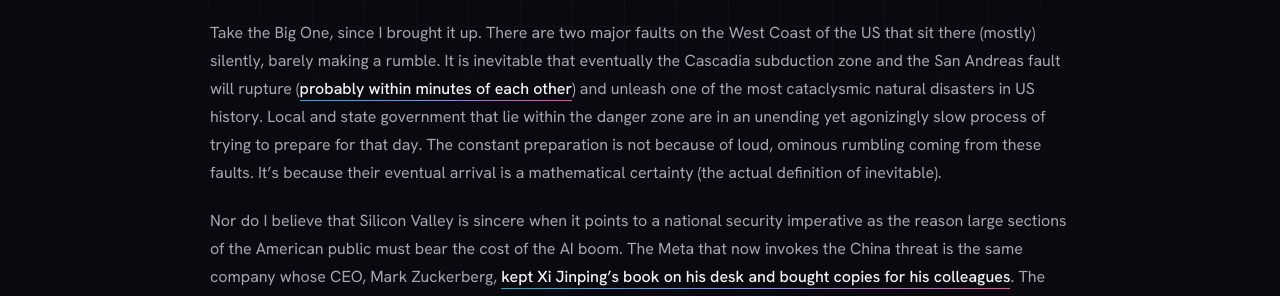
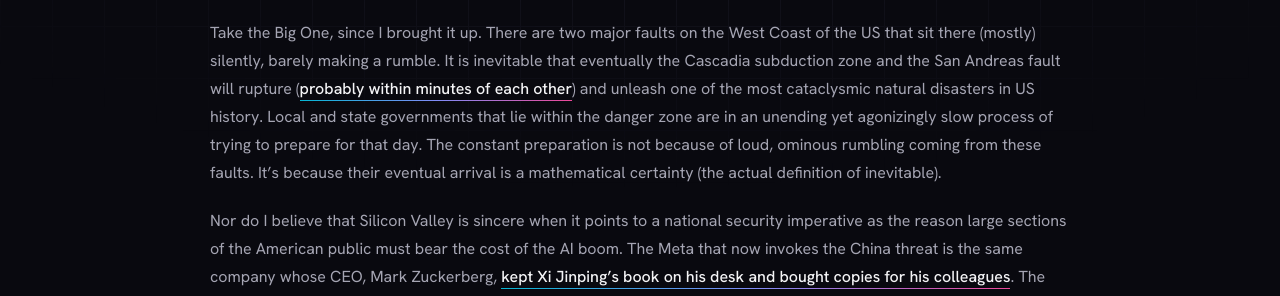
Before and after one commit to chriswebb09/chriswebb09.github.io, a Jekyll site: the page built from _posts/2026-09-30-our-ai-reality.markdown, in a window 1280 px wide and 900 px high, scrolled down 2339 px. Shown: the part 182-478 px from the top of the window. Built offline with Jekyll 4.4.1, drawn with Linux system fonts in a browser that asks for light colours; nearby versions of some CDN libraries; some of the changed text lies outside the part shown.

Commit message:
Fix "governments" and stray "as" in AI essay
Co-Authored-By: Claude Opus 5.5 <noreply@anthropic.com>
Claude-Session: https://claude.ai/code/session_01CpJoGS856WmBYBPDcSzYvV

```diff
--- a/_posts/2026-09-30-our-ai-reality.markdown
+++ b/_posts/2026-09-30-our-ai-reality.markdown
@@ -42,7 +42,7 @@ written without you, along with profound anger.
 There's something sinister, cynical, and faintly ridiculous in the amount of effort that has gone into forcing a sense of inevitability onto the "AI boom." Just to state the obvious, something that is truly inevitable does not need to loudly insist that it is inevitable. Its inevitability is self-evident. The obvious objection is that plenty of real things get insisted on loudly. Nobody thinks the Big One is fake because Oregon
 won't stop running earthquake and tsunami drills. But notice who's doing the insisting. The tsunami warnings come from people who get nothing out of being believed except a slightly less catastrophic catastrophe. The AI inevitability campaign comes from the people who get rich if you believe it. If you have to insist on it, and you get paid when people buy it, you're just faking it until you make it.
 
-Take the Big One, since I brought it up. There are two major faults on the West Coast of the US that sit there (mostly) silently, barely making a rumble. It is inevitable that eventually the Cascadia subduction zone and the San Andreas fault will rupture ([probably within minutes of each other](https://www.sciencedaily.com/releases/2026/09/260922222730.htm)) and unleash one of the most cataclysmic natural disasters in US history. Local and state government that lie within the danger zone are in an unending yet agonizingly slow process of trying to prepare for that day. The constant preparation is not because of loud, ominous rumbling coming from these faults. It's because their eventual arrival is a mathematical certainty (the actual definition of inevitable).
+Take the Big One, since I brought it up. There are two major faults on the West Coast of the US that sit there (mostly) silently, barely making a rumble. It is inevitable that eventually the Cascadia subduction zone and the San Andreas fault will rupture ([probably within minutes of each other](https://www.sciencedaily.com/releases/2026/09/260922222730.htm)) and unleash one of the most cataclysmic natural disasters in US history. Local and state governments that lie within the danger zone are in an unending yet agonizingly slow process of trying to prepare for that day. The constant preparation is not because of loud, ominous rumbling coming from these faults. It's because their eventual arrival is a mathematical certainty (the actual definition of inevitable).
 
 Nor do I believe that Silicon Valley is sincere when it points to a national security imperative as the reason large sections of the American public must bear the cost of the AI boom. The Meta that now invokes the China threat is the same company whose CEO, Mark Zuckerberg, [kept Xi Jinping's book on his desk and bought copies for his colleagues](https://www.afr.com/technology/facebook-s-mark-zuckerberg-suggests-staff-read-xi-jinping-s-book-20141210-124fov). The same Mark Zuckerberg who [asked Xi Jinping to name his child](https://www.independent.co.uk/news/people/china-s-president-xi-jinping-turns-down-mark-zuckerberg-s-request-to-name-his-unborn-child-at-white-house-dinner-a6679156.html). This is the same Silicon Valley that didn't bat an eyelash as it eagerly helped build China's technological capacity. Now that it stands to make unfathomable amounts of wealth, it suddenly becomes a cause worthy enough to impose suffering on a large percentage of Americans? This come-to-Jesus moment is a bit too convenient in its timing. The about-face is suspiciously aligned with what will make them wealthier.
 
```
Also changed, not shown: other parts of _posts/2026-09-30-our-ai-reality.markdown (+1 -1 lines).
